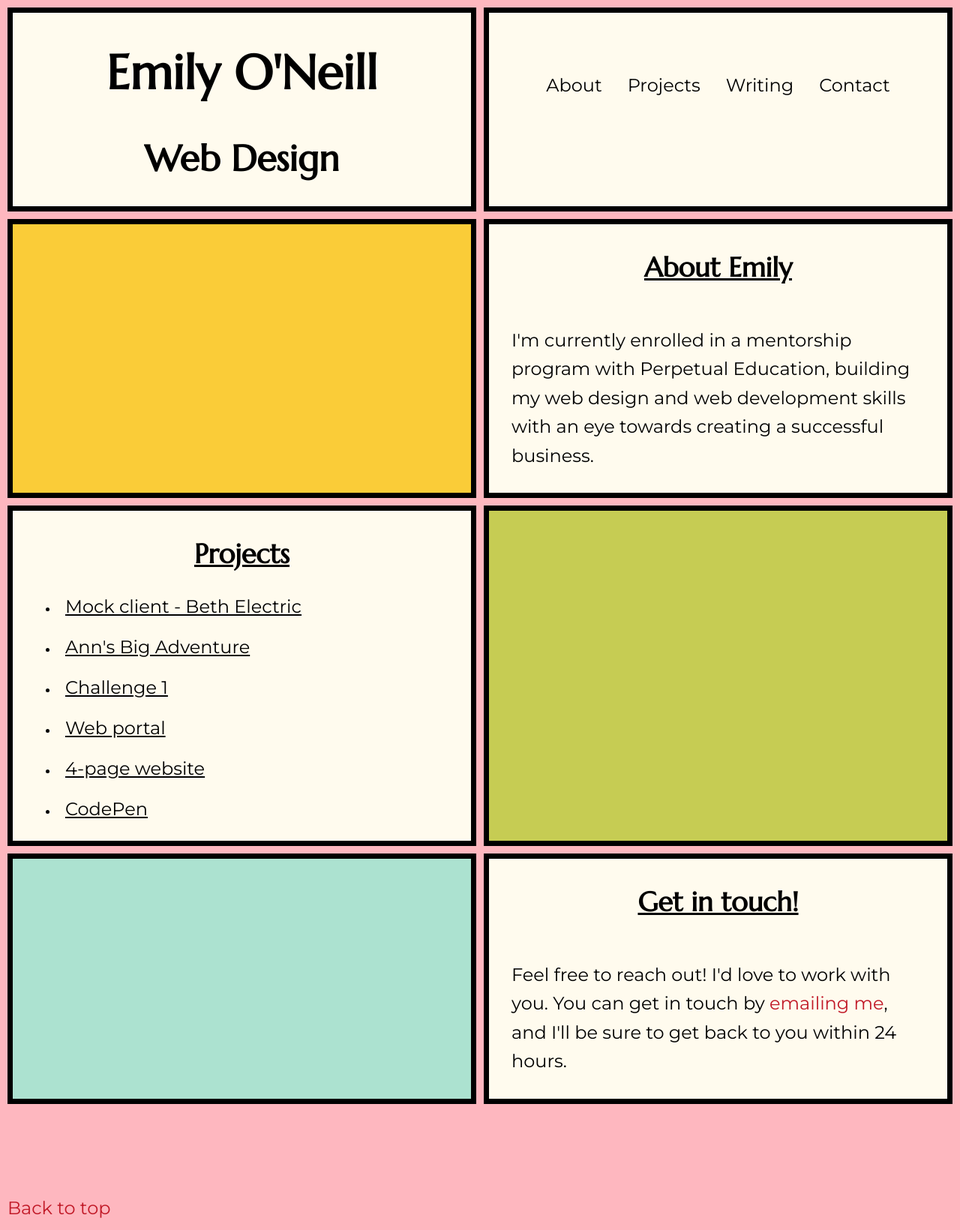
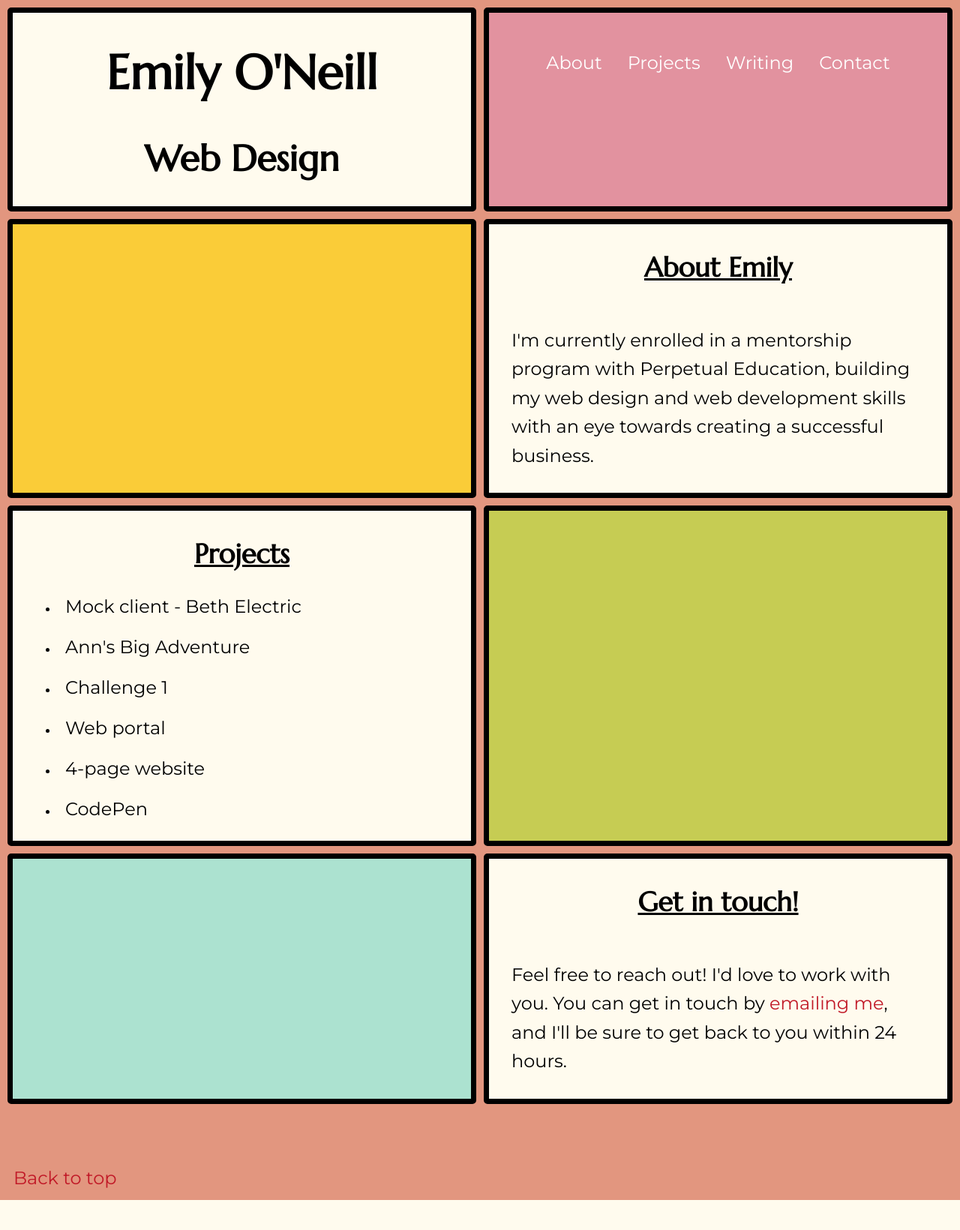
Before and after one commit to eoneill27/pe-projects, a PHP site: page / in a window 1280 px wide. Shown: the whole page at 75% size. After the commit the page ends 1600 px from the top, so only its background shows below. Run offline with PHP 8.4, Linux system fonts and the light colour scheme.

Commit message:
Update personal index
Styling

```diff
--- a/css/style.css
+++ b/css/style.css
@@ -9,7 +9,9 @@
 
 body {
 	/*	background-color: #FFFBEE;*/
-	background-color: #feb7bf;
+/*	background-color: #feb7bf;*/
+/*	background-color: #bf2c32;*/
+	background-color: #e2967f;
 
 }
 h1, h2, h3, h4, h5, h6 {
@@ -58,7 +60,8 @@
 }
 
 p a:hover {
-	color: #ff7e3b;
+	color: #0099b1;
+	font-weight: 600;
 }
 
 li a {
@@ -107,18 +110,28 @@
 	background-color: #FFFBEE;
 	border: 7px solid black;
 	padding: 20px;
-/*	border-radius: 10px;*/
+	border-radius: 5px;
+}
+
+.nav-box {
+	background-color: #e2929f;
+/*	opacity: 0;*/
+	color: white;
 }
 
 .color-box1, .color-box2, .color-box3 {
-	opacity: 0;
+	display: none;
 }
 
 @media (min-width: 700px) {
 
-	.color-box1, .color-box2, .color-box3 {
+	.nav-box {
 		opacity: 100%;
 	}
+	.color-box1, .color-box2, .color-box3 {
+		display: grid;
+	}
+
 	.color-box1 {
 		background-color: #facc38;
 	}
@@ -140,7 +153,7 @@
 
 nav {
 	padding: 20px;
-	margin-top: 30px;
+/*	margin-top: 30px;*/
 	text-align: center;
 }
 
@@ -175,9 +188,13 @@
 
 .projects li {
 	padding-top: 10px;
+}
+
+a:link {
 	text-decoration: none;
 }
 
 footer {
-	margin-top: 100px;
+	margin-top: 60px;
+	padding-left: 8px;
 }
--- a/index.html
+++ b/index.html
@@ -30,7 +30,7 @@
 				</header>
 			</div>
 
-			<div class="box">
+			<div class="box nav-box">
 				<nav>
 					<a href="#about">About</a>
 					<a href="#projects">Projects</a>
```
